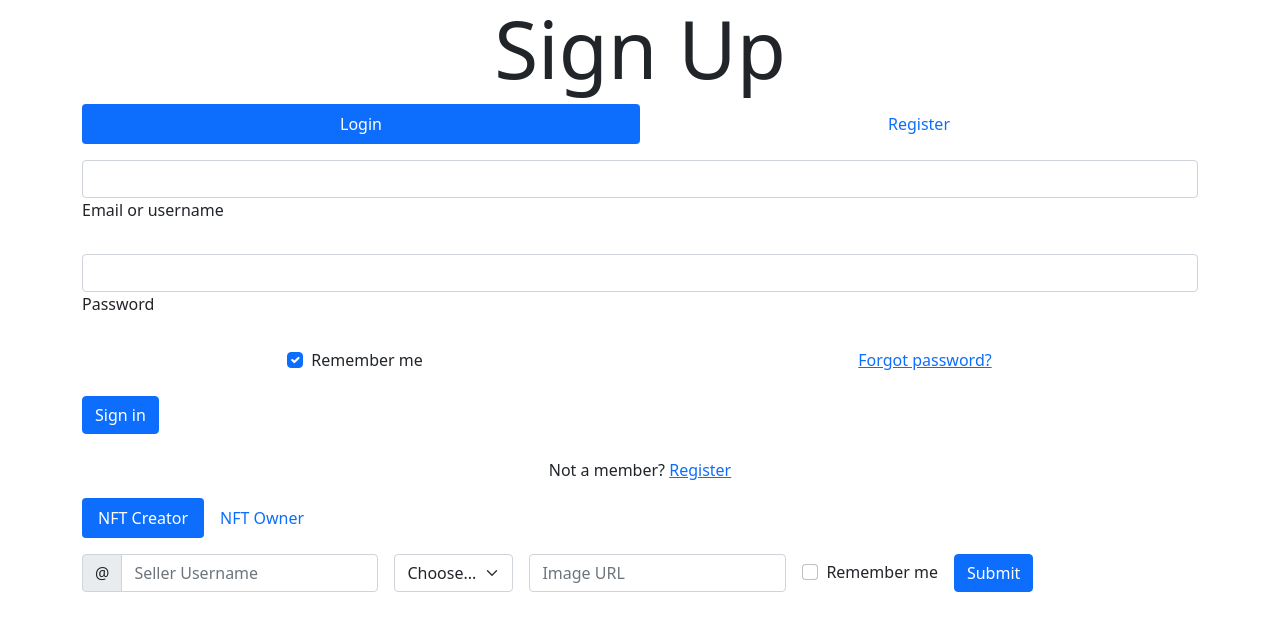
After one commit to mjrobbins18/P3-Backend, a Node server app: template views/nftmarketplace/signup.hbs in a window 1280 px wide. The commit adds this page. Shown: the top 631 px of the page. Run offline with Node 20, Linux system fonts and the light colour scheme; the template is opened without the code that fills it, so the values that code supplies are empty; some libraries are stand-ins or nearby versions.

Commit message:
views work

```diff
--- a/index.js
+++ b/index.js
@@ -20,9 +20,9 @@ const usersController = require('./controllers/users')
 const nftjsonController = require('./controllers/nftjson')
 
 const nftSendsController = require('./controllers/nftsends')
-// app.use('/nftmarketplace', nftsController)
+app.use('/nftmarketplace', nftsController)
 // app.use('/nftmarketplace', nftjsonController)
-app.use('/nftmarketplace', nftSendsController)
+// app.use('/nftmarketplace', nftSendsController)
 // app.use('/nftmarketplace', usersController)
 /* END CONTROLLERS HERE */
 
--- a/package.json
+++ b/package.json
@@ -16,12 +16,9 @@
     "hbs": "^4.1.2",
     "lodash": "^4.17.21",
     "mongoose": "^5.13.8"
-
   },
   "engines": {
-    "node":"^14.7.3",
-
+    "node": "^14.7.3",
     "nodemon": "^2.0.12"
-
   }
 }
--- a/views/nftmarketplace/index.hbs
+++ b/views/nftmarketplace/index.hbs
@@ -35,6 +35,8 @@
         <li class="nav-item">
           <a class="nav-link" href="https://opensea.io/">OpenSea</a>
         </li>
+        <a class="btn btn-primary " href="/nftmarketplace/signup" role="button">Sign Up</a>
+        <a class="btn btn-outline-primary" href="#" role="button">Log In</a>
       </ul>
       <form class="d-flex ml-auto">
         <input class="form-control me-2" type="search" placeholder="Search" aria-label="Search">
--- /dev/null
+++ b/views/nftmarketplace/signup.hbs
@@ -0,0 +1,191 @@
+<h1 class="display-1 text-center">Sign Up</h1>
+
+<!-- Pills navs -->
+<ul class="nav nav-pills nav-justified mb-3" id="ex1" role="tablist">
+  <li class="nav-item" role="presentation">
+    <a
+      class="nav-link active"
+      id="tab-login"
+      data-mdb-toggle="pill"
+      href="#pills-login"
+      role="tab"
+      aria-controls="pills-login"
+      aria-selected="true"
+      >Login</a
+    >
+  </li>
+  <li class="nav-item" role="presentation">
+    <a
+      class="nav-link"
+      id="tab-register"
+      data-mdb-toggle="pill"
+      href="#pills-register"
+      role="tab"
+      aria-controls="pills-register"
+      aria-selected="false"
+      >Register</a
+    >
+  </li>
+</ul>
+<!-- Pills navs -->
+
+<!-- Pills content -->
+<div class="tab-content">
+  <div
+    class="tab-pane fade show active"
+    id="pills-login"
+    role="tabpanel"
+    aria-labelledby="tab-login"
+  >
+    <form>
+      <!-- Email input -->
+      <div class="form-outline mb-4">
+        <input type="email" id="loginName" class="form-control" />
+        <label class="form-label" for="loginName">Email or username</label>
+      </div>
+
+      <!-- Password input -->
+      <div class="form-outline mb-4">
+        <input type="password" id="loginPassword" class="form-control" />
+        <label class="form-label" for="loginPassword">Password</label>
+      </div>
+
+      <!-- 2 column grid layout -->
+      <div class="row mb-4">
+        <div class="col-md-6 d-flex justify-content-center">
+          <!-- Checkbox -->
+          <div class="form-check mb-3 mb-md-0">
+            <input
+              class="form-check-input"
+              type="checkbox"
+              value=""
+              id="loginCheck"
+              checked
+            />
+            <label class="form-check-label" for="loginCheck"> Remember me </label>
+          </div>
+        </div>
+
+        <div class="col-md-6 d-flex justify-content-center">
+          <!-- Simple link -->
+          <a href="#!">Forgot password?</a>
+        </div>
+      </div>
+
+      <!-- Submit button -->
+      <button type="submit" class="btn btn-primary btn-block mb-4">Sign in</button>
+
+      <!-- Register buttons -->
+      <div class="text-center">
+        <p>Not a member? <a href="#!">Register</a></p>
+      </div>
+    </form>
+  </div>
+  <div
+    class="tab-pane fade"
+    id="pills-register"
+    role="tabpanel"
+    aria-labelledby="tab-register"
+  >
+    <form>
+
+      <!-- Name input -->
+      <div class="form-outline mb-4">
+        <input type="text" id="registerName" class="form-control" />
+        <label class="form-label" for="registerName">Name</label>
+      </div>
+
+      <!-- Username input -->
+      <div class="form-outline mb-4">
+        <input type="text" id="registerUsername" class="form-control" />
+        <label class="form-label" for="registerUsername">Username</label>
+      </div>
+
+      <!-- Email input -->
+      <div class="form-outline mb-4">
+        <input type="email" id="registerEmail" class="form-control" />
+        <label class="form-label" for="registerEmail">Email</label>
+      </div>
+
+      <!-- Password input -->
+      <div class="form-outline mb-4">
+        <input type="password" id="registerPassword" class="form-control" />
+        <label class="form-label" for="registerPassword">Password</label>
+      </div>
+
+      <!-- Repeat Password input -->
+      <div class="form-outline mb-4">
+        <input type="password" id="registerRepeatPassword" class="form-control" />
+        <label class="form-label" for="registerRepeatPassword">Repeat password</label>
+      </div>
+
+      <!-- Checkbox -->
+      <div class="form-check d-flex justify-content-center mb-4">
+        <input
+          class="form-check-input me-2"
+          type="checkbox"
+          value=""
+          id="registerCheck"
+          checked
+          aria-describedby="registerCheckHelpText"
+        />
+        <label class="form-check-label" for="registerCheck">
+          I have read and agree to the terms
+        </label>
+      </div>
+
+      <!-- Submit button -->
+      <button type="submit" class="btn btn-primary btn-block mb-3">Sign in</button>
+    </form>
+  </div>
+</div>
+<!-- Pills content -->
+
+<ul class="nav nav-pills mb-3" id="pills-tab" role="tablist">
+  <li class="nav-item" role="presentation">
+    <button class="nav-link active" id="pills-home-tab" data-bs-toggle="pill" data-bs-target="#pills-home" type="button" role="tab" aria-controls="pills-home" aria-selected="true">NFT Creator</button>
+  </li>
+  <li class="nav-item" role="presentation">
+    <button class="nav-link" id="pills-profile-tab" data-bs-toggle="pill" data-bs-target="#pills-profile" type="button" role="tab" aria-controls="pills-profile" aria-selected="false">NFT Owner</button>
+  </li>
+</ul>
+<div class="tab-content" id="pills-tabContent">
+  <div class="tab-pane fade show active" id="pills-home" role="tabpanel" aria-labelledby="pills-home-tab">
+      <form class="row row-cols-lg-auto g-3 align-items-center">
+  <div class="col-12">
+    <label class="visually-hidden" for="inlineFormInputGroupUsername">Seller Username</label>
+    <div class="input-group">
+      <div class="input-group-text">@</div>
+      <input type="text" class="form-control" id="inlineFormInputGroupUsername" placeholder="Seller Username">
+    </div>
+  </div>
+
+  <div class="col-12">
+    <label class="visually-hidden" for="inlineFormSelectPref">Preference</label>
+    <select class="form-select" id="inlineFormSelectPref">
+      <option selected>Choose...</option>
+      <option value="1">Seller</option>
+    </select>
+  </div>
+   <div class="col-sm-3">
+    <label class="visually-hidden" for="specificSizeInputName">Name</label>
+    <input type="text" class="form-control" id="specificSizeInputName" placeholder="Image URL">
+  </div>
+
+  <div class="col-12">
+    <div class="form-check">
+      <input class="form-check-input" type="checkbox" id="inlineFormCheck">
+      <label class="form-check-label" for="inlineFormCheck">
+        Remember me
+      </label>
+    </div>
+  </div>
+
+  <div class="col-12">
+    <button type="submit" class="btn btn-primary">Submit</button>
+  </div>
+</form>
+  </div>
+  <div class="tab-pane fade" id="pills-profile" role="tabpanel" aria-labelledby="pills-profile-tab">...</div>
+  <div class="tab-pane fade" id="pills-contact" role="tabpanel" aria-labelledby="pills-contact-tab">...</div>
+</div>
```
Also changed, not shown: controllers/nfts.js (+12 -25 lines), views/nftmarketplace/login.hbs (added, +46 -0 lines), views/nftmarketplace/blank.hbs (added), 1 other file.
